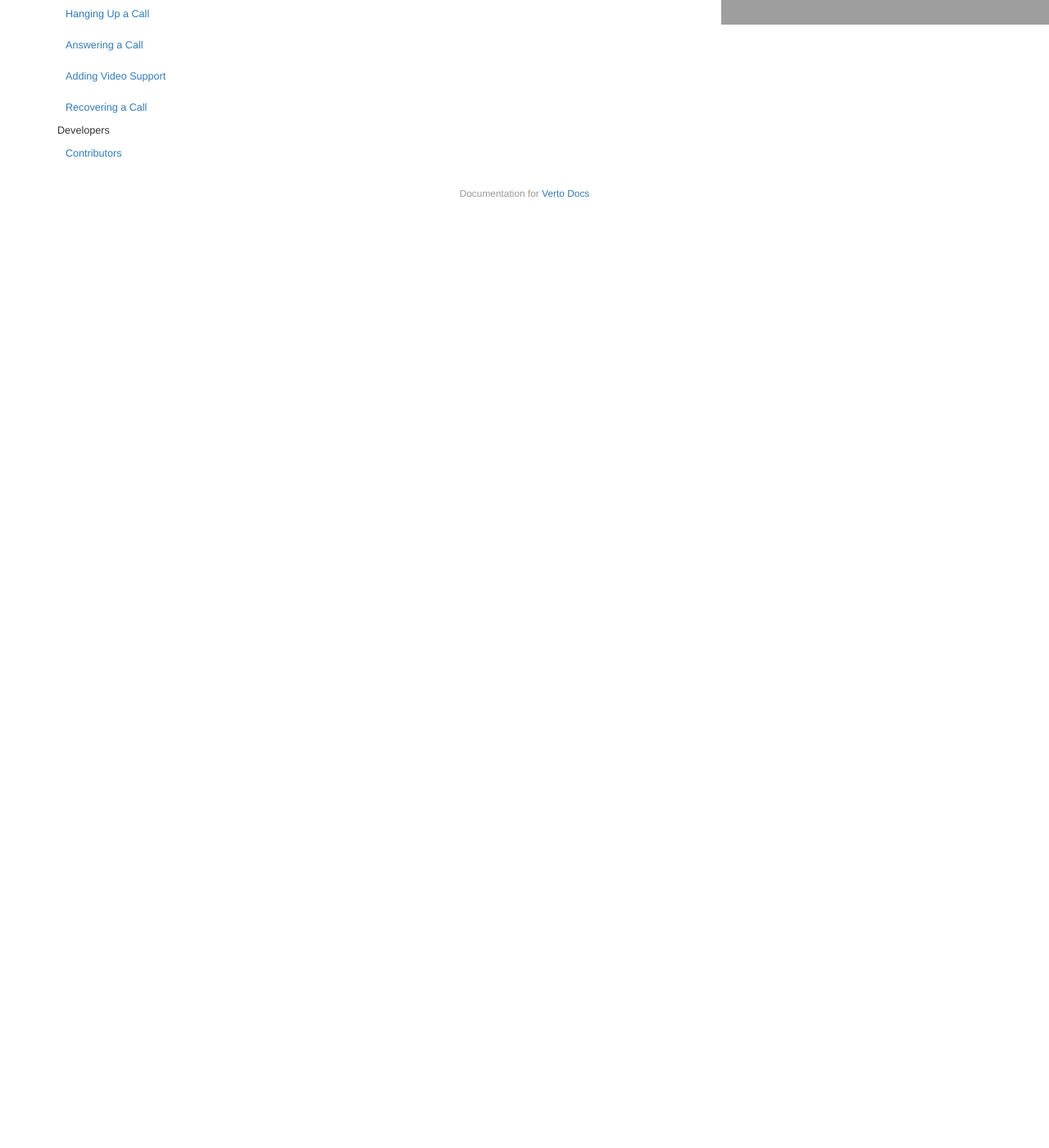
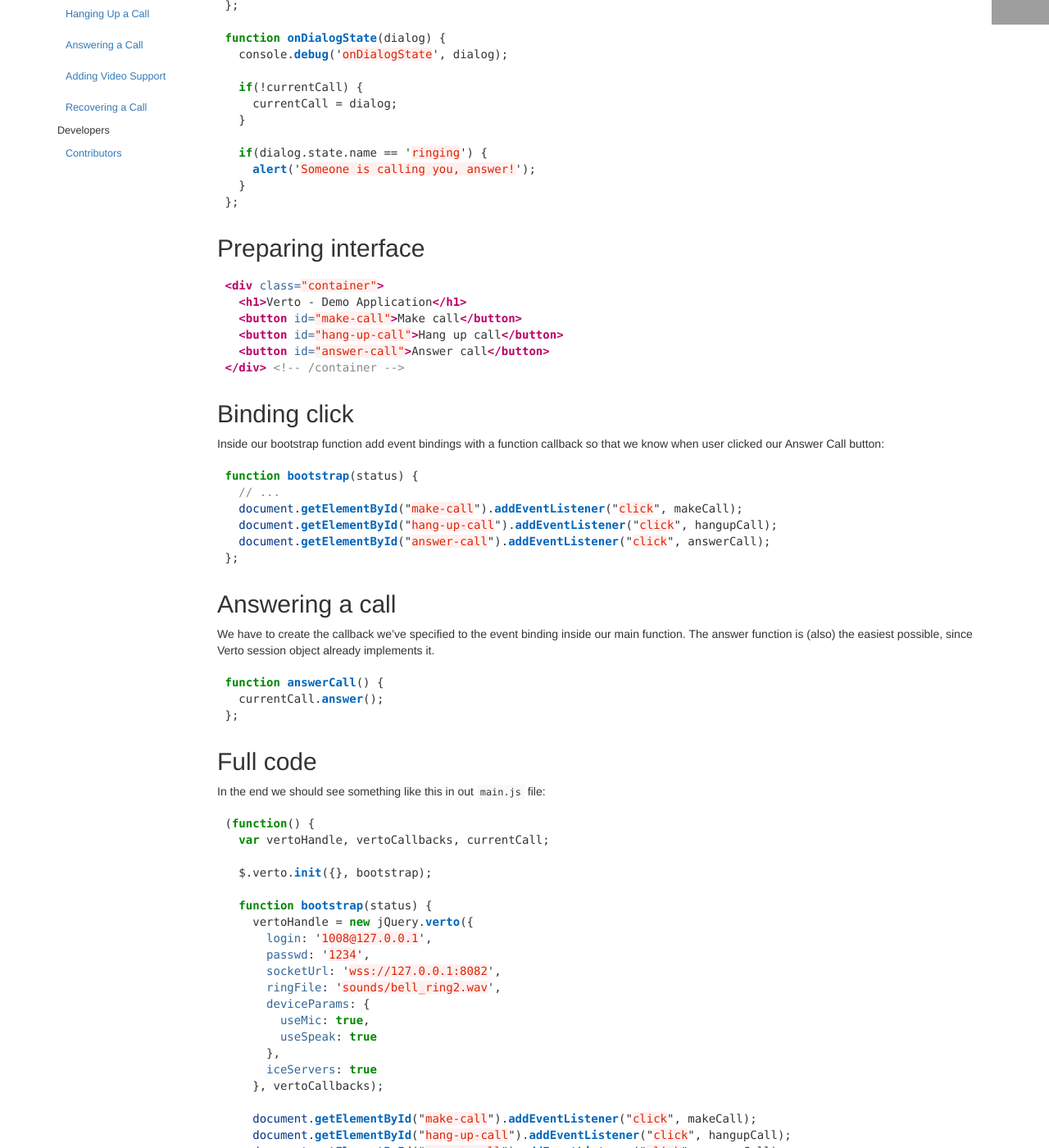
Before and after one commit to EvoluxBR/verto-docs, a Jekyll site: the page built from _posts/2015-10-19-answering-a-call.md, in a window 1280 px wide and 1400 px high, scrolled down 270 px. Shown: the whole window at 82% size. Built offline with Jekyll 4.4.1, drawn with Linux system fonts in a browser that asks for light colours; Markdown is read by kramdown in place of the engine named in the settings; comment, search, counter and statistics services are not loaded; before the commit the page ends 900 px from its top, so only the background shows below that; some of the changed text lies outside the part shown; grey boxes are pictures that could not be loaded.

Commit message:
Finishing basic first version of our documentation tutorial.

````diff
--- a/_posts/2015-10-19-answering-a-call.md
+++ b/_posts/2015-10-19-answering-a-call.md
@@ -6,3 +6,143 @@ date: 2015-10-19 13:23:21
 disqus: 2015-10-19-answering-a-call
 order: 6
 ---
+
+## Receiving a call event
+
+```javascript
+vertoCallbacks = {
+  onWSLogin: onWSLogin,
+  onWSClose: onWSClose,
+  onDialogState: onDialogState
+};
+
+function onDialogState(dialog) {
+  console.debug('onDialogState', dialog);
+
+  if(!currentCall) {
+    currentCall = dialog;
+  }
+
+  if(dialog.state.name == 'ringing') {
+    alert('Someone is calling you, answer!');
+  }
+};
+```
+
+## Preparing interface
+
+```html
+<div class="container">
+  <h1>Verto - Demo Application</h1>
+  <button id="make-call">Make call</button>
+  <button id="hang-up-call">Hang up call</button>
+  <button id="answer-call">Answer call</button>
+</div> <!-- /container -->
+```
+
+## Binding click
+
+Inside our bootstrap function add event bindings with a function callback so that we know when user clicked our Answer Call button:
+
+```javascript
+function bootstrap(status) {
+  // ...
+  document.getElementById("make-call").addEventListener("click", makeCall);
+  document.getElementById("hang-up-call").addEventListener("click", hangupCall);
+  document.getElementById("answer-call").addEventListener("click", answerCall);
+};
+```
+
+## Answering a call
+
+We have to create the callback we've specified to the event binding inside our main function. The answer function is (also) the easiest possible, since Verto session object already implements it.
+
+```javascript
+function answerCall() {
+  currentCall.answer();
+};
+```
+
+## Full code
+
+In the end we should see something like this in out `main.js` file:
+
+```javascript
+(function() {
+  var vertoHandle, vertoCallbacks, currentCall;
+
+  $.verto.init({}, bootstrap);
+
+  function bootstrap(status) {
+    vertoHandle = new jQuery.verto({
+      login: '1008@127.0.0.1',
+      passwd: '1234',
+      socketUrl: 'wss://127.0.0.1:8082',
+      ringFile: 'sounds/bell_ring2.wav',
+      deviceParams: {
+        useMic: true,
+        useSpeak: true
+      },
+      iceServers: true
+    }, vertoCallbacks);
+
+    document.getElementById("make-call").addEventListener("click", makeCall);
+    document.getElementById("hang-up-call").addEventListener("click", hangupCall);
+    document.getElementById("answer-call").addEventListener("click", answerCall);
+  };
+
+  function makeCall() {
+    currentCall = vertoHandle.newCall({
+      destination_number: "3520",
+      caller_id_name: "Test Guy",
+      caller_id_number: "1008",
+      outgoingBandwidth: "default",
+      incomingBandwidth: "default",
+      useStereo: true,
+      useMic: true,
+      useSpeak: true,
+      dedEnc: false,
+      userVariables: {
+        avatar: "",
+        email: "test@test.com"
+      }
+    });
+  };
+
+  function hangupCall() {
+    currentCall.hangup();
+  };
+
+  function answerCall() {
+    currentCall.answer();
+  };
+
+  vertoCallbacks = {
+    onWSLogin: onWSLogin,
+    onWSClose: onWSClose,
+    onDialogState: onDialogState
+  };
+
+  function onWSLogin(verto, success) {
+    console.log('onWSLogin', success);
+  };
+
+  function onWSClose(verto, success) {
+    console.log('onWSClose', success);
+  };
+
+  function onDialogState(dialog) {
+    console.debug('onDialogState', dialog);
+
+    if(!currentCall) {
+      currentCall = dialog;
+    }
+
+    if(dialog.state.name == 'ringing') {
+      alert('Someone is calling you, answer!');
+    }
+  };
+})();
+```
+
+Now you can answer calls in our Verto demo app. What about [Add Video Support](/doc/adding-video-support.html)?
````
Also changed, not shown: _posts/2015-10-19-adding-video-support.md (+74 -0 lines), _posts/2015-10-19-hanging-up-a-call.md (+1 -2 lines), _posts/2015-10-19-making-a-call.md (+0 -1 lines), _posts/2015-10-19-recovering-a-call.md (+12 -0 lines).
